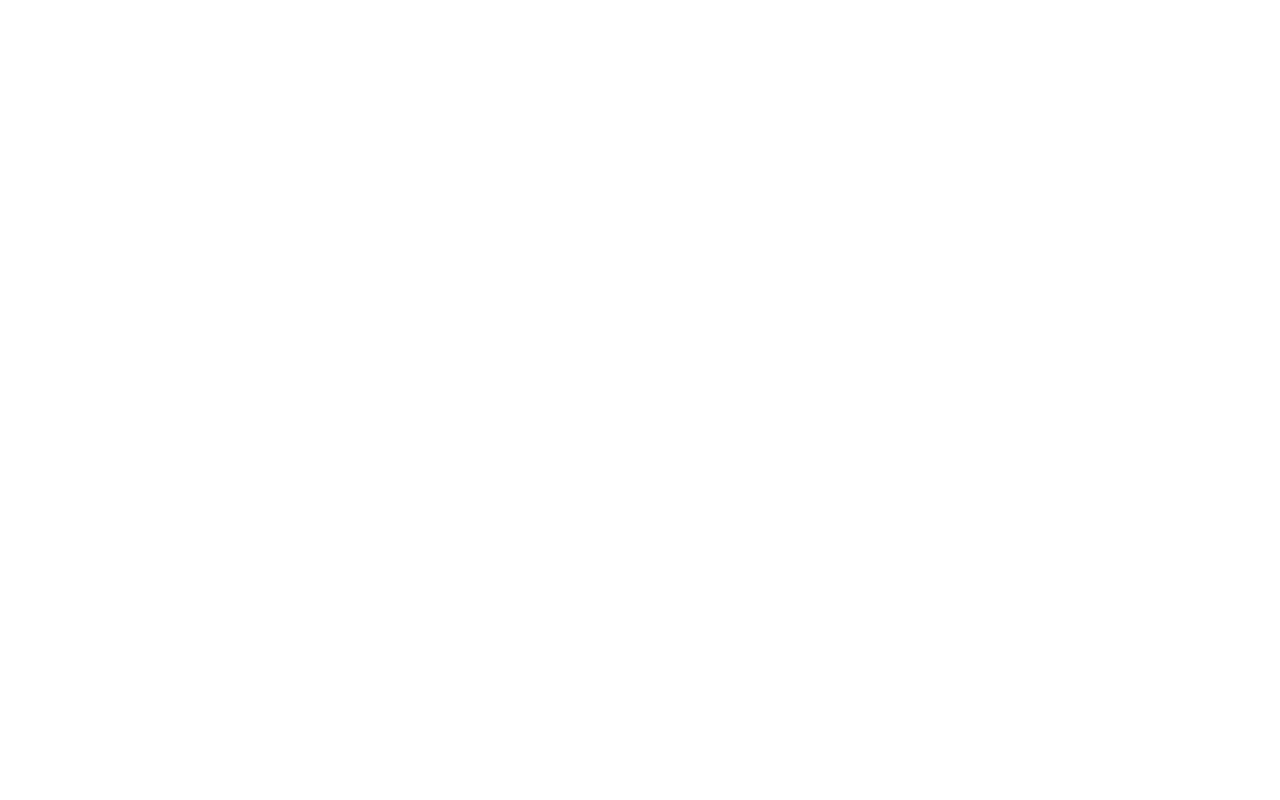
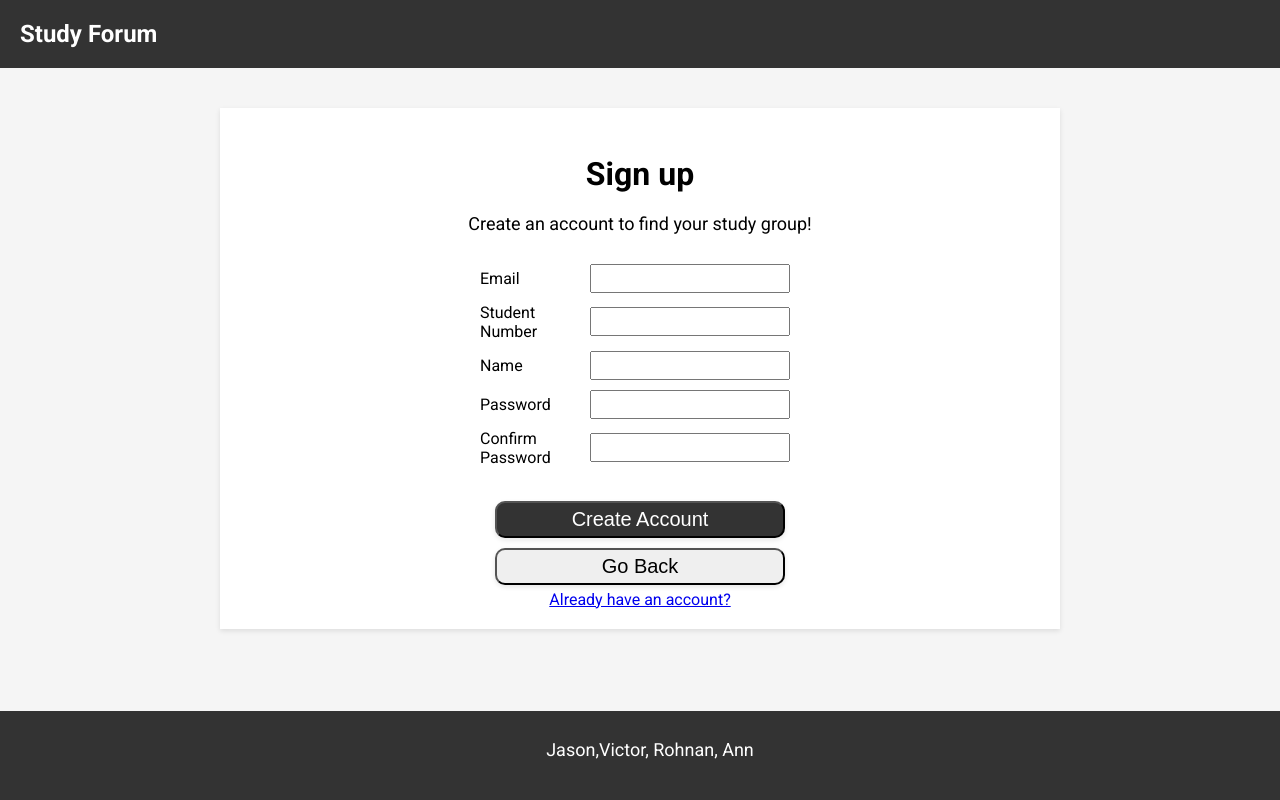
Before and after one commit to IsoVictor/CITS3403-Group-Project, a plain HTML site: page templates/signup.html in a window 1280 px wide. Drawn offline with Linux system fonts and the light colour scheme.

Commit message:
Created html files for sign in and sign up

```diff
--- a/static/styles.css
+++ b/static/styles.css
@@ -90,4 +90,53 @@ footer {
     color: #fff;
     text-align: center;
     font-size: 14px;
+    position: fixed; /* Fix the footer at the bottom */
+    bottom: 0; /* Align to the bottom */
+    width: 100%; /* Set the width to 100% */
 }
+.signupForm, .signinForm {
+    width: 300px; /* Set the width of the form */
+    margin: 0 auto; /* Center the form horizontally */
+    display: flex; /* Use flexbox for layout */
+    flex-direction: column; /* Stack elements vertically */
+}
+
+.signupForm div, .signinForm div {
+    display: flex; /* Use flexbox for layout */
+    align-items: center; /* Align items vertically */
+    margin-bottom: 10px; /* Add some margin between form groups */
+}
+
+.signupForm div label, .signinForm div label {
+    width: 100px; /* Set a fixed width for the labels */
+    text-align: left; /* Align label text to the left */
+    margin-right: 10px; /* Add some right margin for spacing */
+    margin-left: -10px; /* Adjust margin to the left */
+}
+
+.signupForm div input[type="text"],.signupForm div input[type="password"],
+.signupForm div input[type="email"], .signinForm div input[type="text"], .signinForm div input[type="password"]{
+    flex: 1; /* Make input boxes flexible */
+    padding: 5px; /* Add some padding for appearance */
+}
+.signupForm input[type='submit'] , .signinForm input[type='submit']{
+    margin: 5px;
+    background-color: #333;
+    padding: 5px;
+    border-radius: 10px;
+    box-shadow: 0 2px 5px rgba(0, 0, 0, 0.1);
+    transition: transform 0.3s ease;
+    color: #fff;
+    text-decoration: none;
+    font-size: 20px;
+}
+.homepage {
+    width: 290px;
+    margin: 5px;
+    padding: 5px;
+    border-radius: 10px;
+    box-shadow: 0 2px 5px rgba(0, 0, 0, 0.1);
+    transition: transform 0.3s ease;
+    text-decoration: none;
+    font-size: 20px;
+}
--- a/templates/signin.html
+++ b/templates/signin.html
@@ -0,0 +1,38 @@
+<!DOCTYPE html>
+<html lang="eng">
+    <head>
+        <meta charset="UTF-8">
+        <meta name="viewport" content="width=device-width, initial-scale=1.0">
+        <title>Study Forum</title>
+        <link rel="stylesheet" href="https://fonts.googleapis.com/css?family=Roboto:400,700">
+        <link rel="stylesheet" type="text/css" href="../static/styles.css">
+    </head>
+    <body>
+        <header>
+            <h1>Study Forum</h1>
+        </header>
+        <main>
+            <h2>Sign In</h2>
+            <p>Making study a little less lonely</p>
+            <form class = "signinForm">
+                <div>
+                    <label for="studentEmail">Email or Student Number</label>
+                    <input type="text" id="studentEmail">
+                </div>
+                <div>
+                    <label for="password">Password</label>
+                    <input type="password" id="pssword">
+                </div>
+                <br>
+                <input type='submit' value = 'Log In'>
+            </form>
+            <button class = 'homepage' href="index.html">Go Back
+            </button>
+            <br>
+            <a href="signin.html">Already have an account?</a>
+        </main>
+        <footer>
+            <p>Jason,Victor, Rohnan, Ann</p>
+        </footer>
+    </body>
+</html>
--- a/templates/signup.html
+++ b/templates/signup.html
@@ -0,0 +1,50 @@
+<!DOCTYPE html>
+<html lang="eng">
+    <head>
+        <meta charset="UTF-8">
+        <meta name="viewport" content="width=device-width, initial-scale=1.0">
+        <title>Study Forum</title>
+        <link rel="stylesheet" href="https://fonts.googleapis.com/css?family=Roboto:400,700">
+        <link rel="stylesheet" type="text/css" href="../static/styles.css">
+    </head>
+    <body>
+        <header>
+            <h1>Study Forum</h1>
+        </header>
+        <main>
+            <h2>Sign up</h2>
+            <p>Create an account to find your study group!</p>
+            <form class = "signupForm">
+                <div>
+                    <label for="studentEmail">Email</label>
+                    <input type="email" id="studentEmail">
+                </div>
+                <div>
+                    <label for="studentNumber">Student Number</label>
+                    <input type="text" id="studentNumber">
+                </div>
+                <div>
+                    <label for="studentName">Name</label>
+                    <input type="text" id="name">
+                </div>
+                <div>
+                    <label for="password1">Password</label>
+                    <input type="password" id="pword1">
+                </div>
+                <div>
+                    <label for="password2">Confirm Password</label>
+                    <input type="password" id="pword2">
+                </div>
+                <br>
+                <input type='submit' value = "Create Account">
+            </form>
+            <button class = 'homepage' href="index.html">Go Back
+            </button>
+            <br>
+            <a href='signin.html'>Already have an account?</a>
+        </main>
+        <footer>
+            <p>Jason,Victor, Rohnan, Ann</p>
+        </footer>
+    </body>
+</html>
```
Also changed, not shown: 1 other file.
